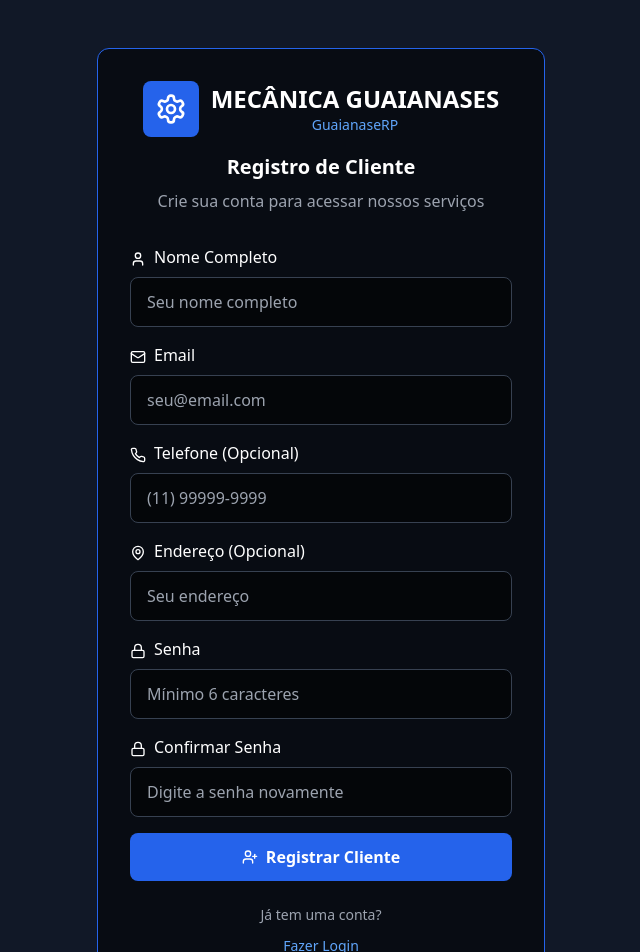
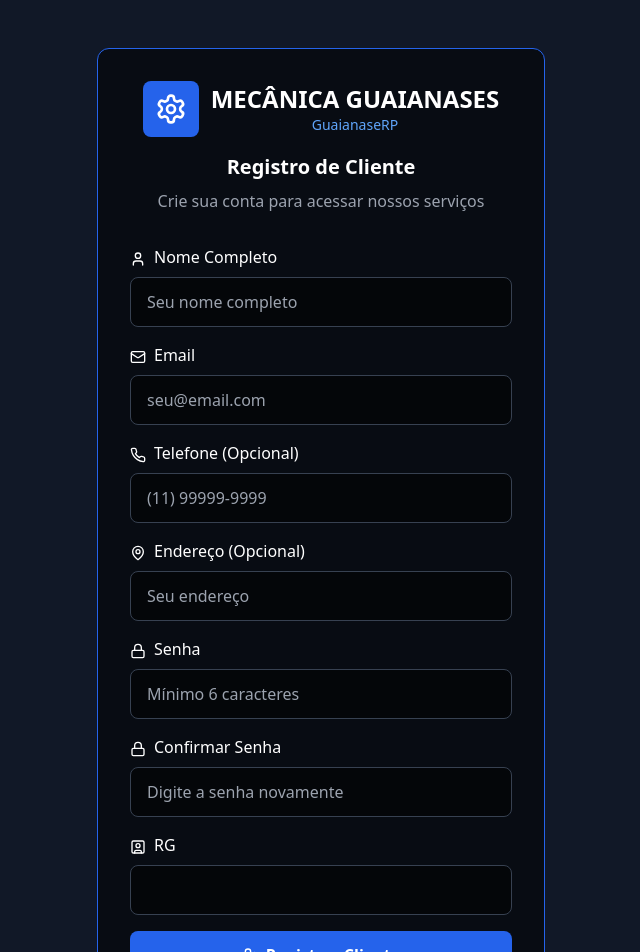
Before and after one commit to hacksbr6-sys/Auto-Center-Guaianases, a React (Vite) app: page /register/client in a window 1280 px wide. Shown: the top 952 px of the page, without its empty margins (319-959 px from the left). Built offline with nearby package versions, Linux system fonts and the light colour scheme.

Commit message:
feature: add rg in client register

```diff
--- a/src/components/ServiceCalculator.tsx
+++ b/src/components/ServiceCalculator.tsx
@@ -72,7 +72,7 @@ const ServiceCalculator: React.FC = () => {
       const { data: clientData, error: clientError } = await supabase
         .from('clients')
         .select('*')
-        .eq('id', clientId)
+        .eq('client_id', clientId)
         .single();
 
       if (clientData && !clientError) {
--- a/src/lib/auth.ts
+++ b/src/lib/auth.ts
@@ -28,6 +28,7 @@ export interface RegisterClientData {
   phone?: string;
   address?: string;
   password: string;
+  client_id: string;
 }
 
 export interface RegisterMechanicData {
@@ -89,6 +90,7 @@ export const registerClient = async (data: RegisterClientData): Promise<{ succes
         email: data.email,
         phone: data.phone,
         address: data.address,
+        client_id: data.client_id,
         password: hashPassword(data.password)
       }])
       .select()
--- a/src/pages/RegisterClient.tsx
+++ b/src/pages/RegisterClient.tsx
@@ -1,7 +1,7 @@
 import React, { useState } from 'react';
 import { useNavigate, Link } from 'react-router-dom';
 import { motion } from 'framer-motion';
-import { UserPlus, User, Mail, Phone, Lock, MapPin, Settings } from 'lucide-react';
+import { UserPlus, User, Mail, Phone, Lock, MapPin, Settings, SquareUser } from 'lucide-react';
 import { registerClient, setCurrentUser } from '../lib/auth';
 
 const RegisterClient: React.FC = () => {
@@ -12,7 +12,8 @@ const RegisterClient: React.FC = () => {
     phone: '',
     password: '',
     confirmPassword: '',
-    address: ''
+    address: '',
+    client_id: ''
   });
   const [error, setError] = useState('');
   const [isLoading, setIsLoading] = useState(false);
@@ -39,7 +40,8 @@ const RegisterClient: React.FC = () => {
       email: formData.email,
       phone: formData.phone,
       password: formData.password,
-      address: formData.address
+      address: formData.address,
+      client_id: formData.client_id
     });
 
     if (result.success && result.user) {
@@ -165,6 +167,21 @@ const RegisterClient: React.FC = () => {
               />
             </div>
 
+            <div>
+              <label className="block text-white font-medium mb-2">
+                <SquareUser className="h-4 w-4 inline mr-2" />
+                RG
+              </label>
+              <input
+                type="text"
+                value={formData.client_id}
+                onChange={(e) => setFormData(prev => ({ ...prev, client_id: e.target.value }))}
+                className="w-full bg-black/50 border border-gray-700 rounded-lg px-4 py-3 text-white focus:border-blue-600 focus:outline-none"
+                placeholder=""
+                required
+              />
+            </div>
+
             {error && (
               <div className="bg-red-600/10 border border-red-600 rounded-lg p-4 text-red-400 text-sm">
                 {error}
```
